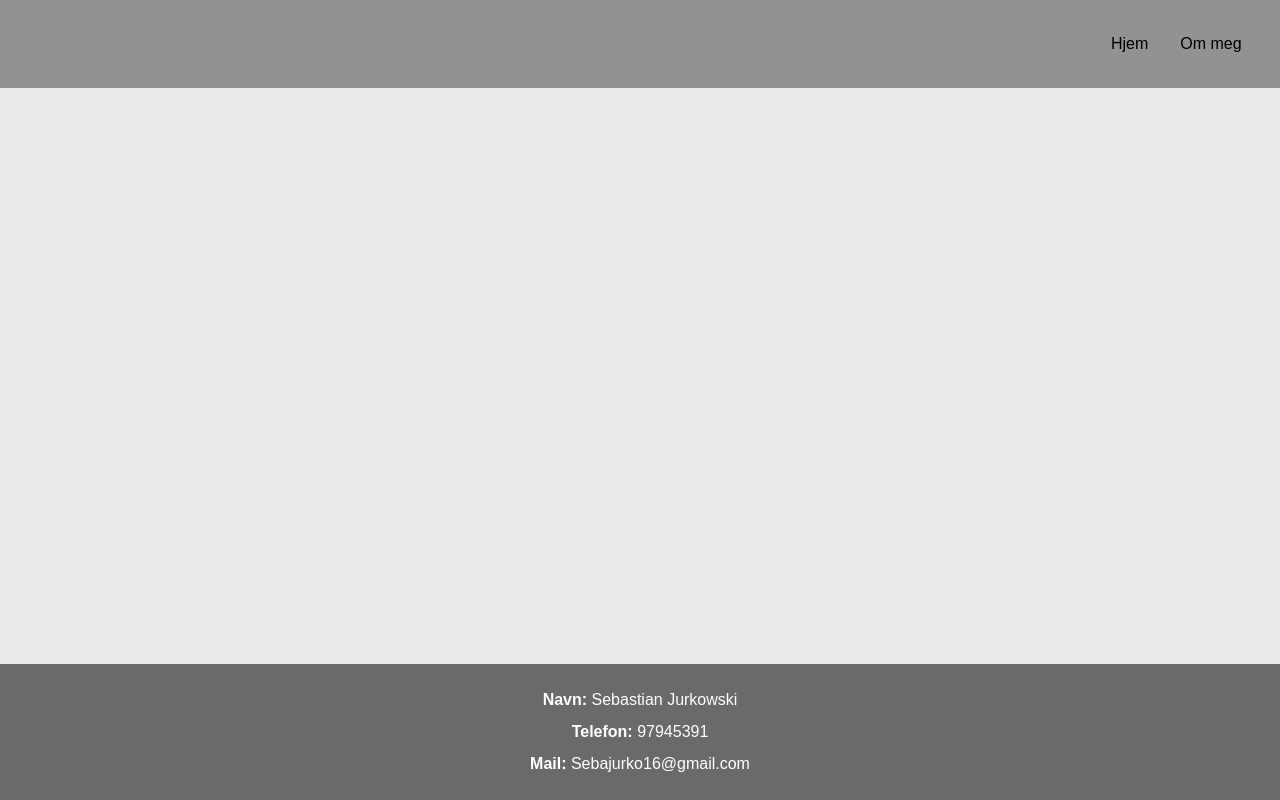
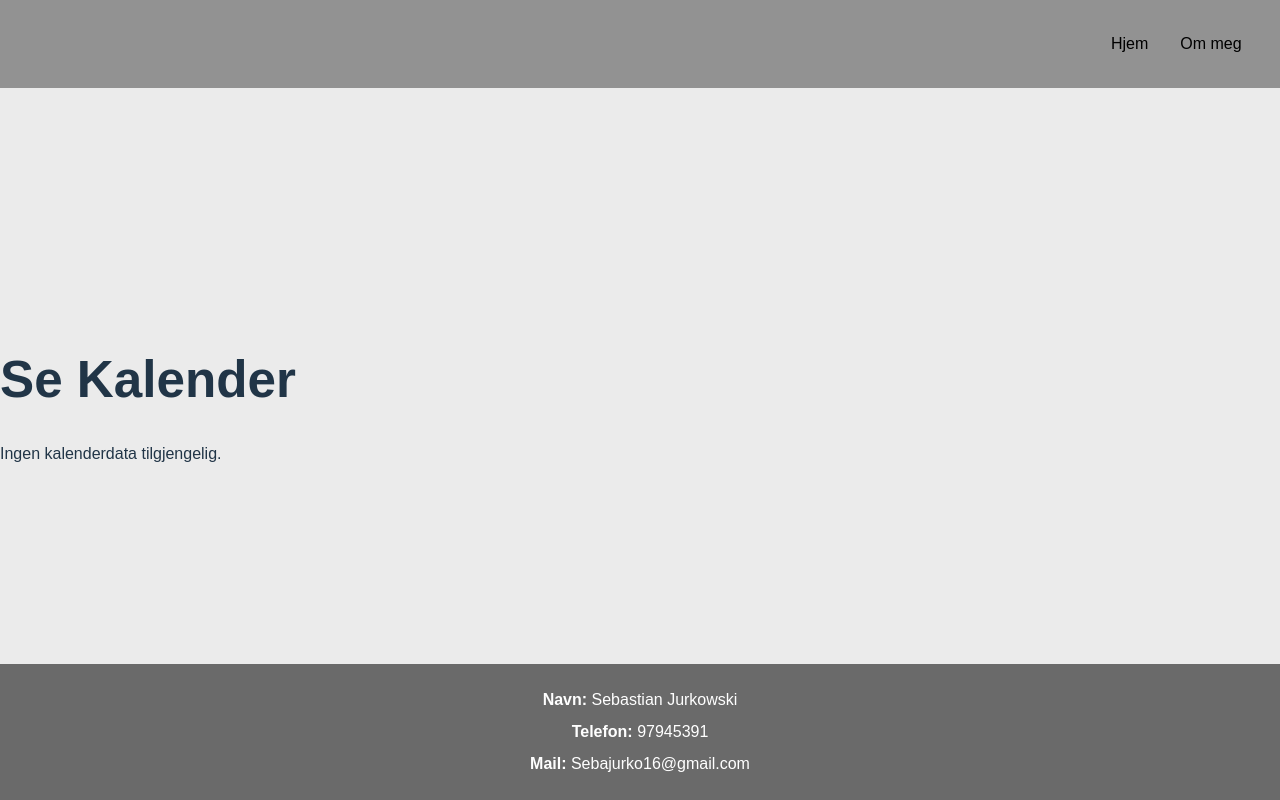
Before and after one commit to Sebjur733/kalender, a React (Vite) app in the folder reactApp/: page /se-kalender in a window 1280 px wide. Built offline with nearby package versions, Linux system fonts and the light colour scheme.

Commit message:
Starta på nytt

```diff
--- a/reactApp/src/App.jsx
+++ b/reactApp/src/App.jsx
@@ -4,6 +4,7 @@ import Nav from './Nav';
 import MainContent from './MainContent';   //Importerer MainContent
 import NyKalender from './NyKalender'; // Importer komponenten for å lage ny kalender
 import RedigerKalender from './RedigerKalender'; // Importer RedigerKalender
+import SeKalender from './SeKalender'; // Importer SeKalender
 import Footer from './Footer';
 import './App.css';
 
@@ -16,6 +17,7 @@ const App = () => {
                     <Route path="/" element={<MainContent />} />
                     <Route path="/ny-kalender" element={<NyKalender />} />
                     <Route path="/rediger-kalender" element={<RedigerKalender />} />
+                    <Route path="/se-kalender" element={<SeKalender />} />
                 </Routes>
                 <Footer />
             </div>
--- a/reactApp/src/RedigerKalender.jsx
+++ b/reactApp/src/RedigerKalender.jsx
@@ -1,7 +1,7 @@
 import React, { useState, useEffect } from 'react';
 import './RedigerKalender.css'; // Pass på at CSS-filen fortsatt er der
 import { useNavigate } from 'react-router-dom'; // Importer useNavigate
-import html2pdf from 'html2pdf.js/dist/html2pdf';
+
 
 
 
--- /dev/null
+++ b/reactApp/src/SeKalender.jsx
@@ -0,0 +1,41 @@
+// src/SeKalender.jsx
+import React, { useEffect, useState } from 'react';
+
+const SeKalender = () => {
+    const [kalenderData, setKalenderData] = useState(null);
+    const [events, setEvents] = useState({});
+
+    useEffect(() => {
+        // Hent kalenderdata og eventer fra localStorage
+        const storedCalendarData = localStorage.getItem('calendarData');
+        const storedEvents = localStorage.getItem('calendarEvents');
+
+        if (storedCalendarData) {
+            setKalenderData(JSON.parse(storedCalendarData));
+        }
+
+        if (storedEvents) {
+            setEvents(JSON.parse(storedEvents));
+        }
+    }, []);
+
+    // Funksjoner for å vise kalenderdata og eventer kan legges her
+
+    return (
+        <div className="se-kalender">
+            <h1>Se Kalender</h1>
+            {kalenderData ? (
+                <div>
+                    <h2>{kalenderData.name}</h2>
+                    <p>Måned: {kalenderData.month + 1}</p>
+                    <p>År: {kalenderData.year}</p>
+                    {/* Vis kalenderen og eventer her */}
+                </div>
+            ) : (
+                <p>Ingen kalenderdata tilgjengelig.</p>
+            )}
+        </div>
+    );
+};
+
+export default SeKalender;
```
